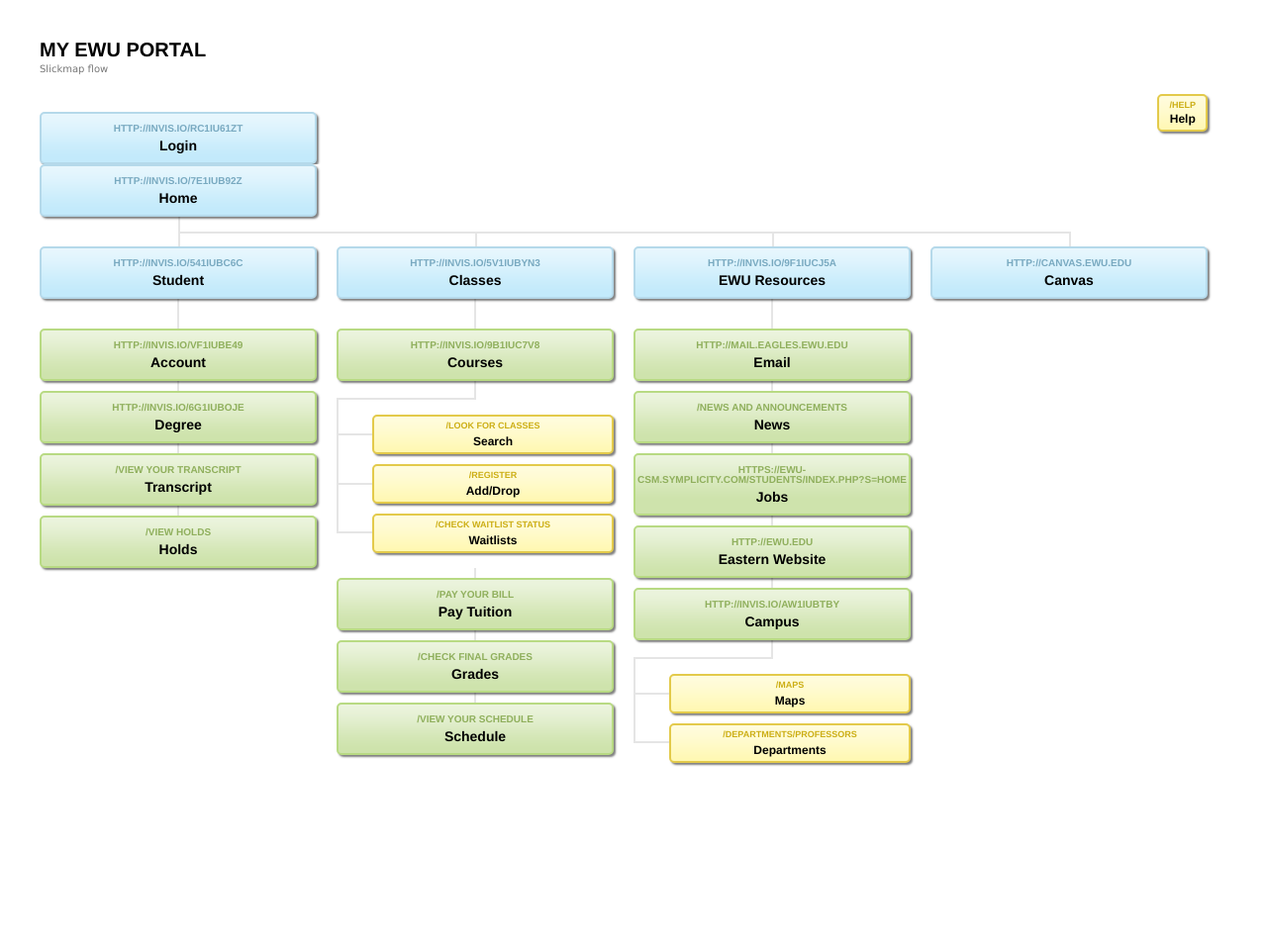
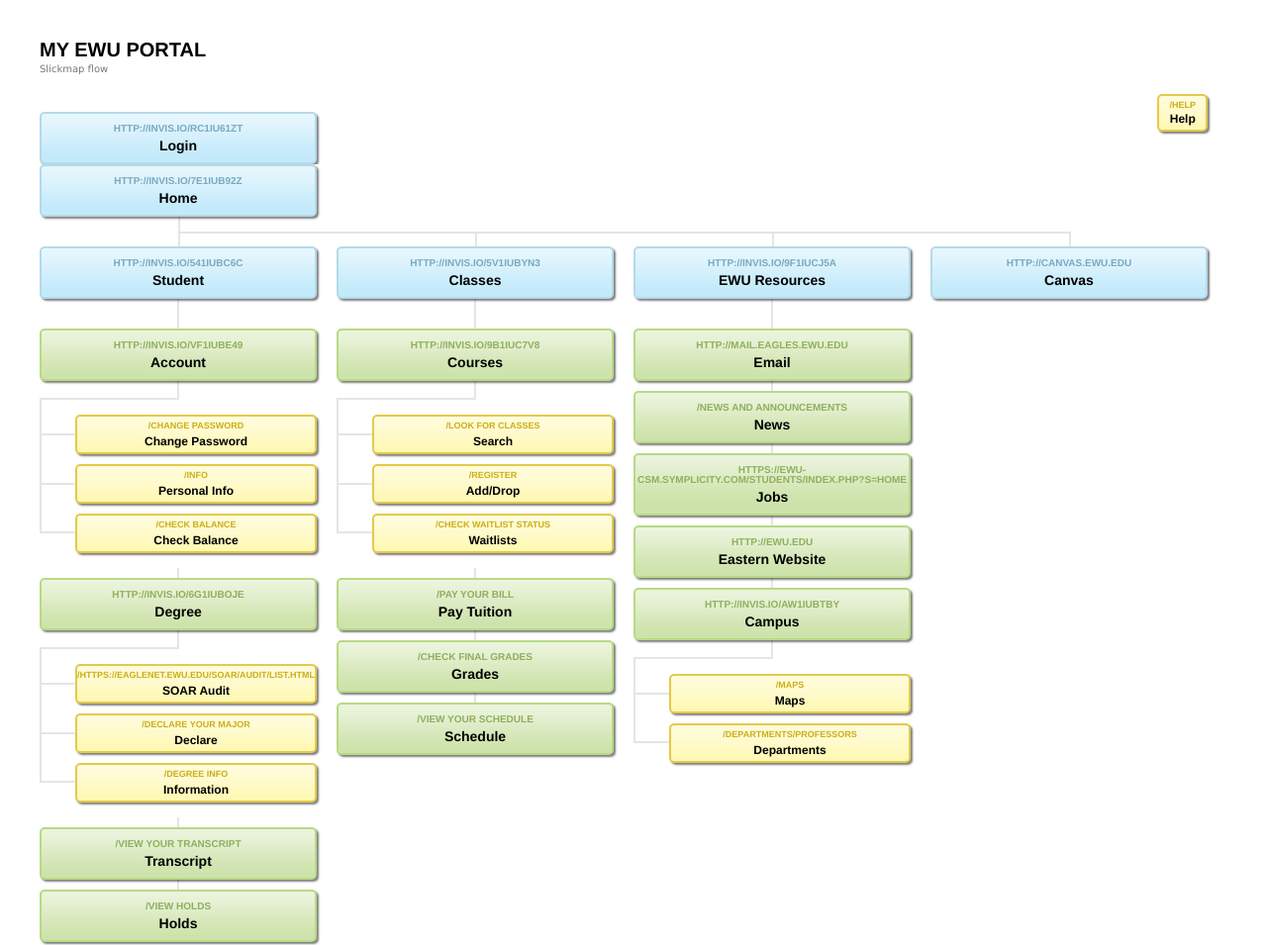
Before and after one commit to Kevunger/p1-myewu-portal, a plain HTML site: page index.html in a window 1280 px wide. Shown: the whole page at 99% size. Before the commit the page ends 856 px from the top, so only its background shows below. Drawn offline with Linux system fonts and the light colour scheme.

Commit message:
Slickmap really done
For real

```diff
--- a/index.html
+++ b/index.html
@@ -26,8 +26,20 @@
 			<li id="home"><a href="http://invis.io/7E1IUB92Z">Home</a></li>
 			<li><a href="http://invis.io/541IUBC6C">Student</a>
 				<ul>
-					<li><a href="http://invis.io/VF1IUBE49">Account</a></li>
-					<li><a href="http://invis.io/6G1IUBOJE">Degree</a></li>
+					<li><a href="http://invis.io/VF1IUBE49">Account</a>
+						<ul>
+							<li><a href="/Change Password">Change Password</a></li>
+							<li><a href="/Info">Personal Info</a></li>
+							<li><a href="/Check Balance">Check Balance</a></li>
+						</ul>
+					</li>
+					<li><a href="http://invis.io/6G1IUBOJE">Degree</a>
+						<ul>
+							<li><a href="/https://eaglenet.ewu.edu/soar/audit/list.html">SOAR Audit</a></li>
+							<li><a href="/Declare your major">Declare</a></li>
+							<li><a href="/Degree info">Information</a></li>
+						</ul>
+					</li>
 					<li><a href="/View your transcript">Transcript</a></li>
 					<li><a href="/View Holds">Holds</a></li>
 				</ul>
```
